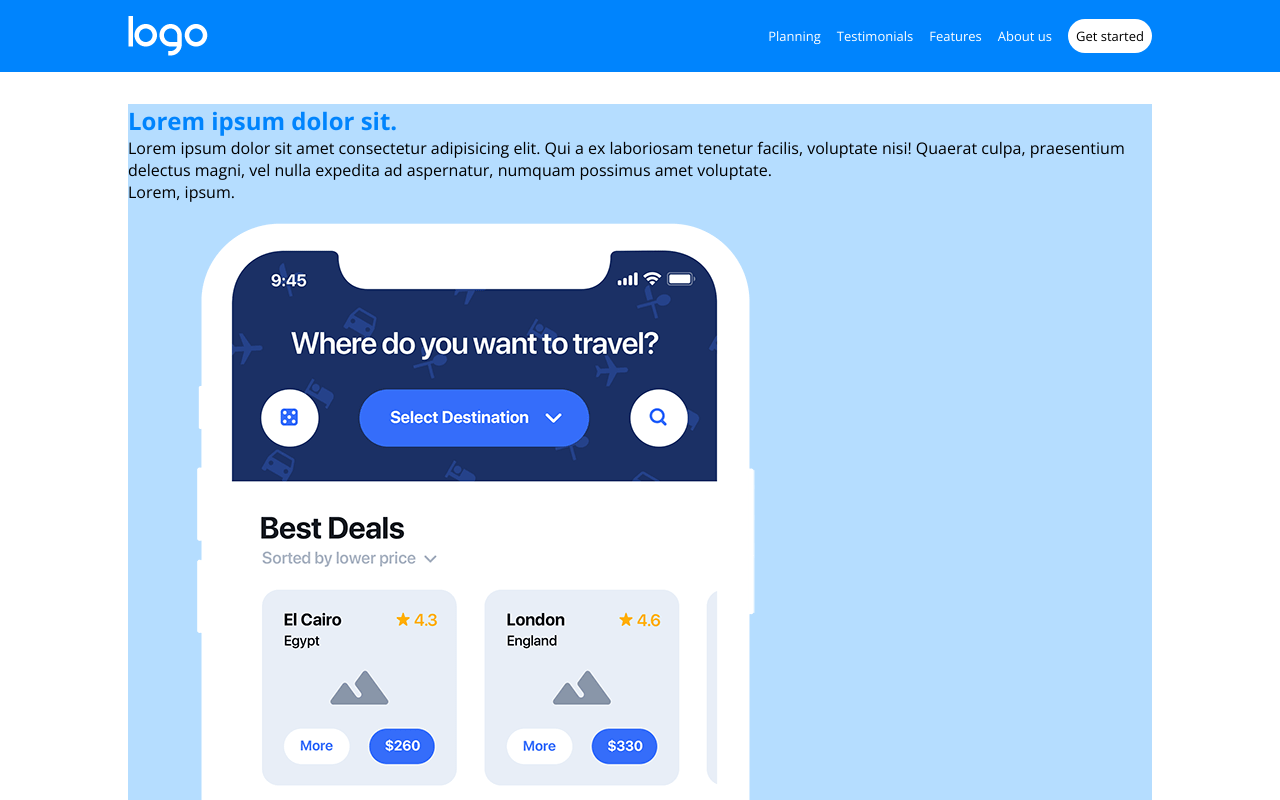
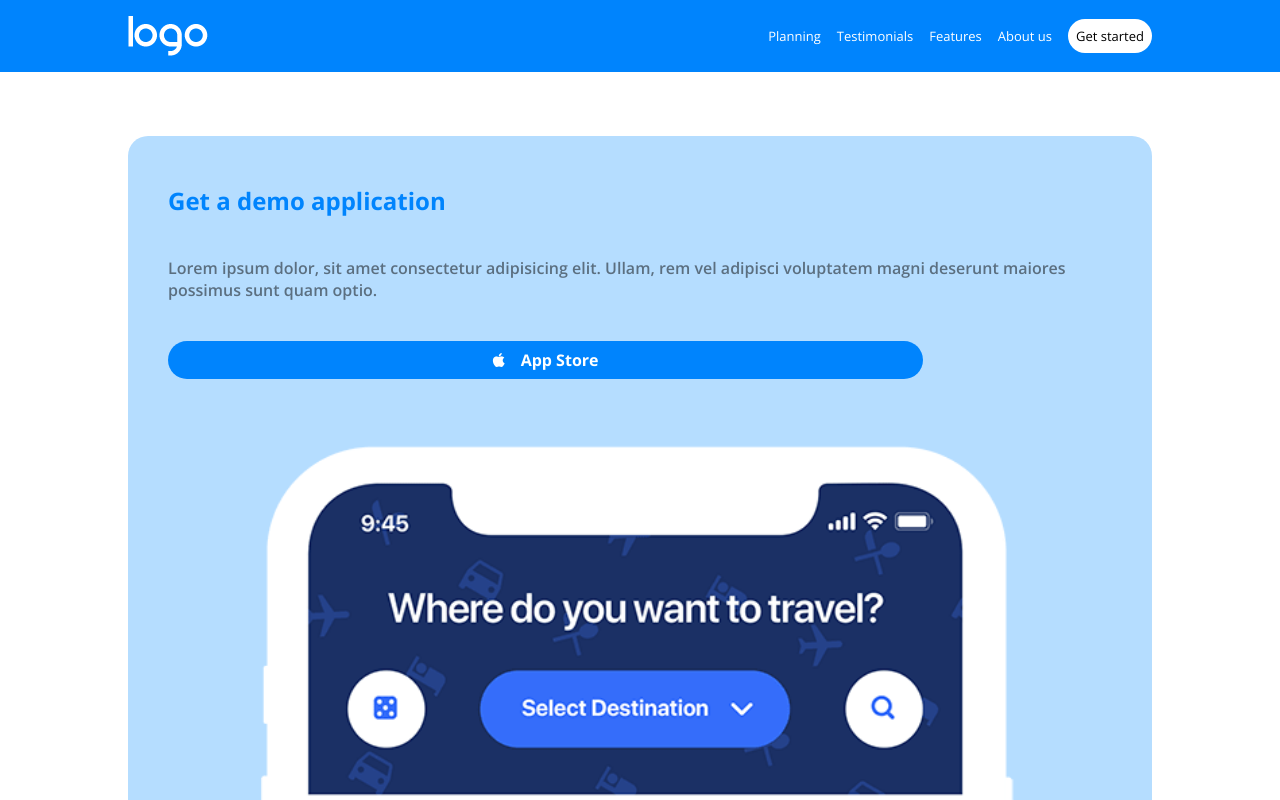
Before and after one commit to PaoloMarzocchi/htmlcss-responsive-layout, a plain HTML site: page index.html in a window 1280 px wide. Shown: the top 800 px of the page. Drawn offline with nearby package versions, Linux system fonts and the light colour scheme.

Commit message:
add details in the first card of demo section

```diff
--- a/assets/css/style.css
+++ b/assets/css/style.css
@@ -13,6 +13,7 @@
     --resp-dark: #333333;
     --resp-light: #FDFDFD;
     --resp-lighter: #FFFFFF;
+    --resp-txt: #5B6F80;
 
 }
 
@@ -48,8 +49,8 @@ img {
     display: flex;
 }
 
-.row {
-    flex-wrap: wrap;
+.direction-col{
+    flex-direction: column;
 }
 
 .col-6 {
@@ -63,6 +64,7 @@ img {
 .btn{
     padding: 0.5rem 0.5rem;
     border-radius: 20px;
+    text-align: center;
 }
 /* #endregion Utilities */
 
@@ -103,16 +105,33 @@ img {
 
 /* #region Demo section */
 .demo {
-    padding: 2rem 0;
+    padding: 4rem 0;
+    & .row{
+        gap: 1rem;
 
+    }
     & .card {
         background-color: var(--resp-demo);
+        color: var(--resp-txt);
+        padding: 3rem 2.5rem 0 2.5rem;
+        gap: 2.5rem;
+        border-radius: 20px;
+        font-weight: 600;
+    }
+    & h2{
+        color: var(--resp-primary);
+    }
+    & a.btn{
+        background-color: var(--resp-primary);
+        color: var(--resp-lighter);
+        width: 80%;
+        font-weight:700;
+        justify-content: center;
+        align-items: center;
+        gap: 1rem;
     }
 }
 
-.demo h2 {
-    color: var(--resp-primary);
-}
 
 /* #endregion Demo section */
 
--- a/index.html
+++ b/index.html
@@ -57,21 +57,22 @@
         <!-- Demo section -->
         <section class="demo">
             <div class="container">
-                <div class="row">
+                <div class="row d-flex direction-col">
                     <div class="col-12 col-sm-8">
-                        <div class="card">
-                            <h2>Lorem ipsum dolor sit.</h2>
+                        <div class="card d-flex direction-col">
+                            <h2>Get a demo application</h2>
                             <p>
-                                Lorem ipsum dolor sit amet consectetur adipisicing elit. Qui a ex laboriosam tenetur
-                                facilis, voluptate nisi! Quaerat culpa, praesentium delectus magni, vel nulla expedita
-                                ad aspernatur, numquam possimus amet voluptate.
+                                Lorem ipsum dolor, sit amet consectetur adipisicing elit. Ullam, rem vel adipisci voluptatem magni deserunt maiores possimus sunt quam optio.
                             </p>
-                            <a href="#">Lorem, ipsum.</a>
+                            <a href="#" class="btn d-flex">
+                                <i class="fa-brands fa-apple" style="color: #ffffff;"></i>
+                                App Store
+                            </a>
                             <img src="./assets/img/phone.png" alt="">
                         </div>
                     </div>
                     <div class="col-12 col-sm-4">
-                        <div class="card">
+                        <div class="card d-flex direction-col">
                             <i class="fa-solid fa-file-code" style="color: #0084FD;"></i>
                             <h2>Lorem ipsum dolor sit.</h2>
                             <p>
```
